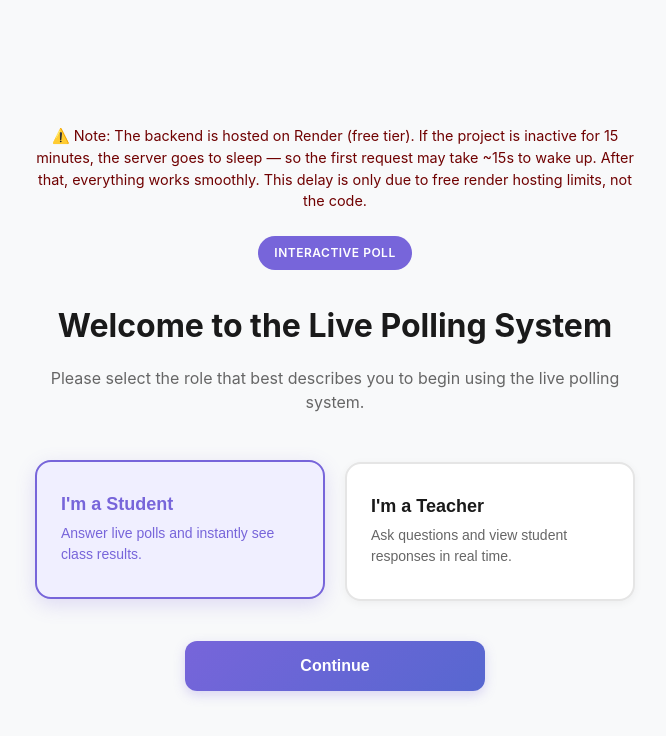
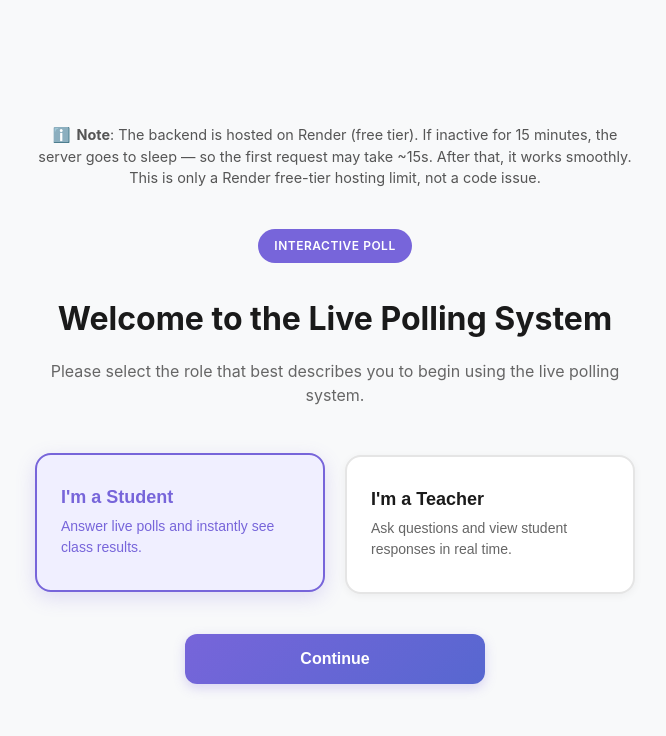
Before and after one commit to geetanjali9361/Live-polling-system, a React (Vite) app in the folder frontend/live-poll-frontend/: page / in a window 1280 px wide. Shown: the top 736 px of the page, without its empty margins (305-971 px from the left). Built offline with nearby package versions, Linux system fonts and the light colour scheme; no server answers.

Commit message:
updated note

```diff
--- a/frontend/live-poll-frontend/src/pages/roleSelect.jsx
+++ b/frontend/live-poll-frontend/src/pages/roleSelect.jsx
@@ -11,8 +11,12 @@ export default function RoleSelect({ onContinue }) {
     <div className="page role-select-page">
       <div className="role-select-content">
         <div className="disclaimer">
-  ⚠️ Note: The backend is hosted on Render (free tier). If the project is inactive for 15 minutes, the server goes to sleep — so the first request may take ~15s to wake up. After that, everything works smoothly. This delay is only due to free render hosting limits, not the code.
+  <span className="icon">ℹ️</span>
+  <b>Note</b>: The backend is hosted on Render (free tier). If inactive for 15 minutes,
+  the server goes to sleep — so the first request may take ~15s. After that,
+  it works smoothly. This is only a Render free-tier hosting limit, not a code issue.
 </div>
+
 <br />
         <div className="header-badge">Interactive Poll</div>
 
--- a/frontend/live-poll-frontend/src/style.css
+++ b/frontend/live-poll-frontend/src/style.css
@@ -1146,8 +1146,13 @@ h3 {
 }
 
 .disclaimer {
-  margin-top: 1rem;
-  font-size: 0.90rem;
-  color: #700202;
+  margin: 0.5rem 0 1rem;
+  font-size: 0.9rem;
+  color: #555;          /* softer gray */
   text-align: center;
 }
+
+.disclaimer .icon {
+  color: #f59e0b;       /* Tailwind amber-500 */
+  margin-right: 6px;
+}
```
